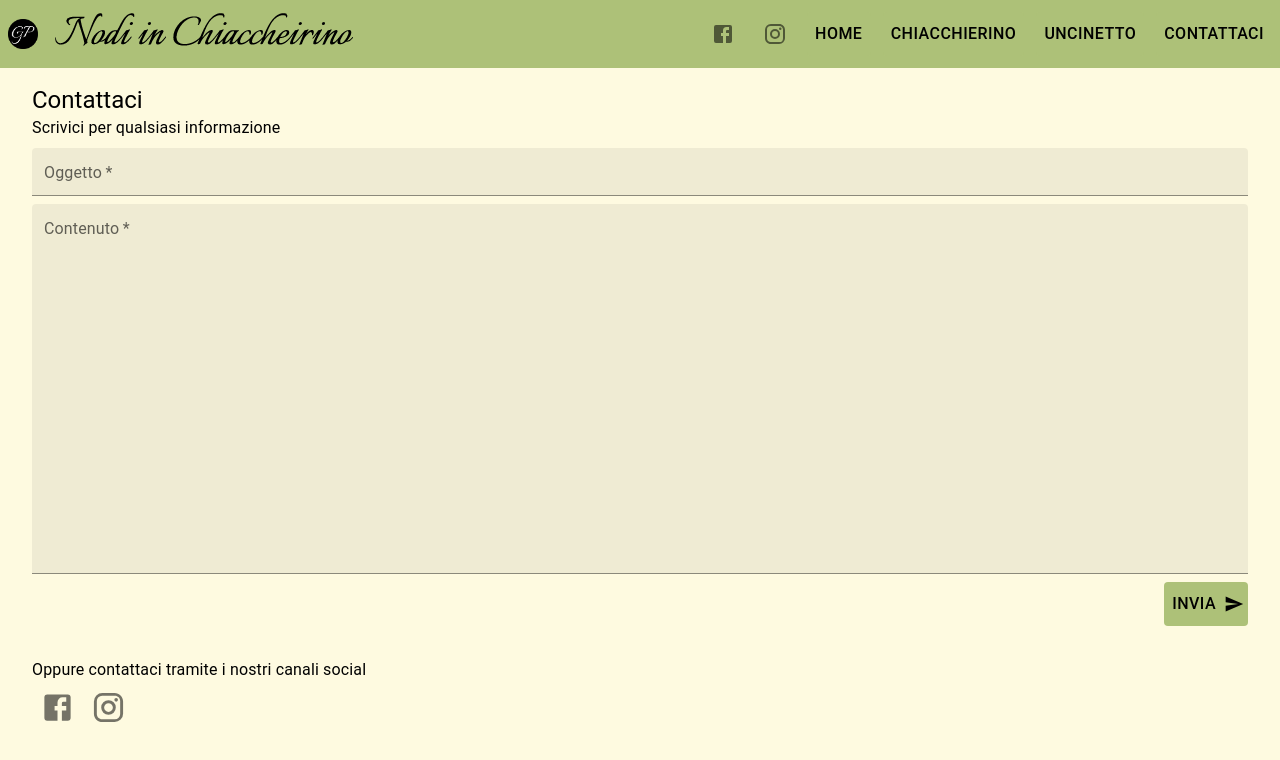
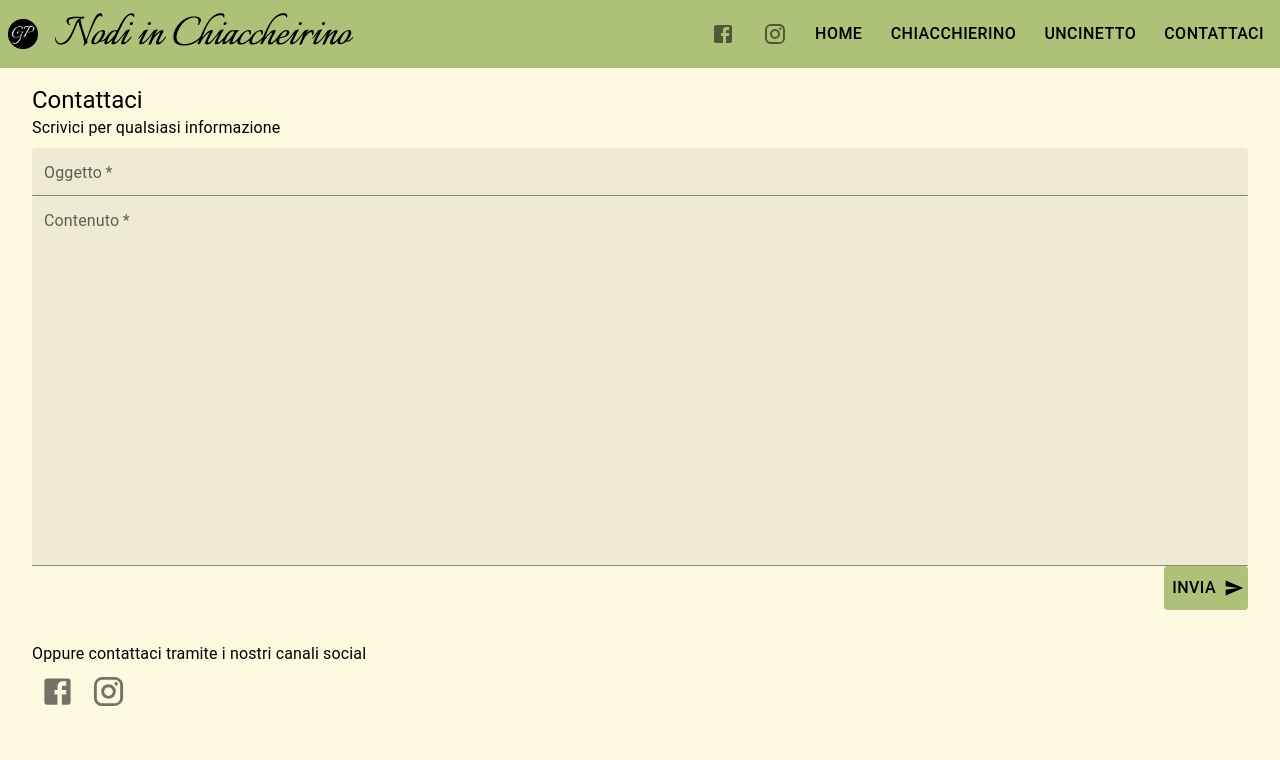
Before and after one commit to Tommaso4497/nodiin, a Next.js app: page /contactUs in a window 1280 px wide. Shown: the top 760 px of the page. Built offline with nearby package versions, Linux system fonts and the light colour scheme.

Commit message:
root fixing

```diff
--- a/pages/contactUs/index.js
+++ b/pages/contactUs/index.js
@@ -25,12 +25,10 @@ const ContactUs = () => {
           fullWidth
           color="secondary"
         >
-          {" "}
         </TextField>
         <TextField
           autoComplete="off"
           required
-          className={styles.spacing}
           minRows={15}
           multiline
           label="Contenuto"
@@ -40,7 +38,6 @@ const ContactUs = () => {
           color="secondary"
         ></TextField>
         <Button
-          className={styles.spacing}
           type="submit"
           variant="contained"
           endIcon={<SendIcon />}
--- a/styles/ContactUs.module.css
+++ b/styles/ContactUs.module.css
@@ -1,4 +1,4 @@
-.spacing {
+.contentWrapper.spacing {
     margin-block: 1.5rem;
 }
 
--- a/styles/main.js
+++ b/styles/main.js
@@ -6,8 +6,8 @@ const theme = createTheme({
       main: "#adc178",
     },
     secondary: {
-      main: "#000"
-    }
+      main: "#000",
+    },
   },
   components: {
     MuiButton: {
@@ -21,9 +21,9 @@ const theme = createTheme({
             backgroundColor: "#adc178",
             color: "#fff",
             boxShadow: ["none"],
-          }
-        }
-      }
+          },
+        },
+      },
     },
     MuiDrawer: {
       styleOverrides: {
@@ -35,23 +35,16 @@ const theme = createTheme({
             width: "240px",
             boxSizing: "border-box",
           },
-        }
-      }
+        },
+      },
     },
     MuiDivider: {
       styleOverrides: {
         root: {
           backgroundColor: "#000",
-        }
-      }
+        },
+      },
     },
-    MuiTextField:{
-      styleOverrides:{
-        root:{
-          marginBottom:".5rem"
-        }
-      }
-    }
-  }
+  },
 });
 export default theme;
--- a/utilsFunction/utilsFunction.js
+++ b/utilsFunction/utilsFunction.js
@@ -14,13 +14,13 @@ const menuElement = [
   {
     id: "1",
     section: "Chiacchierino",
-    path: "/chiacchierino/Chiacchierino",
+    path: "chiacchierino/",
     icon: <CollectionsIcon />,
   },
   {
     id: "2",
     section: "Uncinetto",
-    path: "/uncinetto/Uncinetto",
+    path: "uncinetto/",
     icon: <CollectionsIcon />,
   },
   {
```
Also changed, not shown: pages/chiacchierino/index.js (renamed from pages/chiacchierino/Chiacchierino.js), pages/uncinetto/index.js (renamed from pages/uncinetto/Uncinetto.js).
